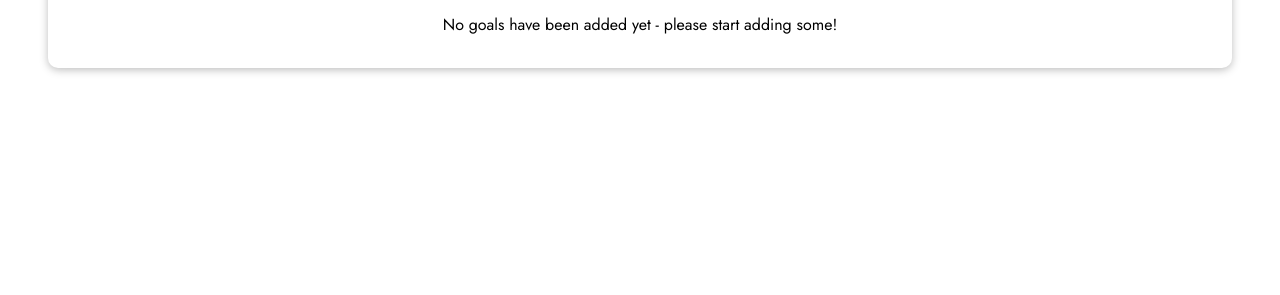
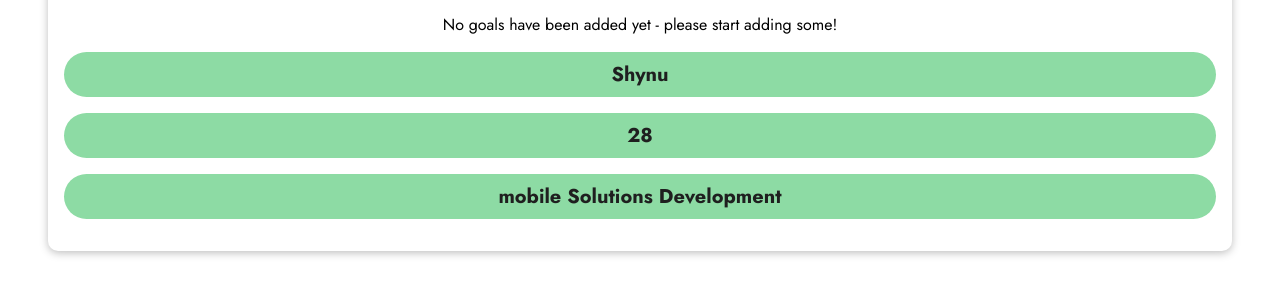
Before and after one commit to estrelabrilante/RendingConditionally, a plain HTML site: page index.html in a window 1280 px wide. Shown: the part 329-624 px from the top of the page. Drawn offline with nearby package versions, Linux system fonts and the light colour scheme.

Commit message:
looping through objects

```diff
--- a/index.html
+++ b/index.html
@@ -24,7 +24,16 @@
         No goals have been added yet - please start adding some!
       </p>
       <ul v-else>
+        <!-- index position in array -->
         <li v-for="(goal,index) in goals">{{goal}} in position: {{index}}</li>
+      </ul>
+      <!-- loops through objects -->
+      <ul>
+        <li
+          v-for="value in {name: 'Shynu', Age: 28, Program: 'mobile Solutions Development'}"
+        >
+          {{value}}
+        </li>
       </ul>
     </section>
   </body>
```
Also changed, not shown: 4.PNG (added).
